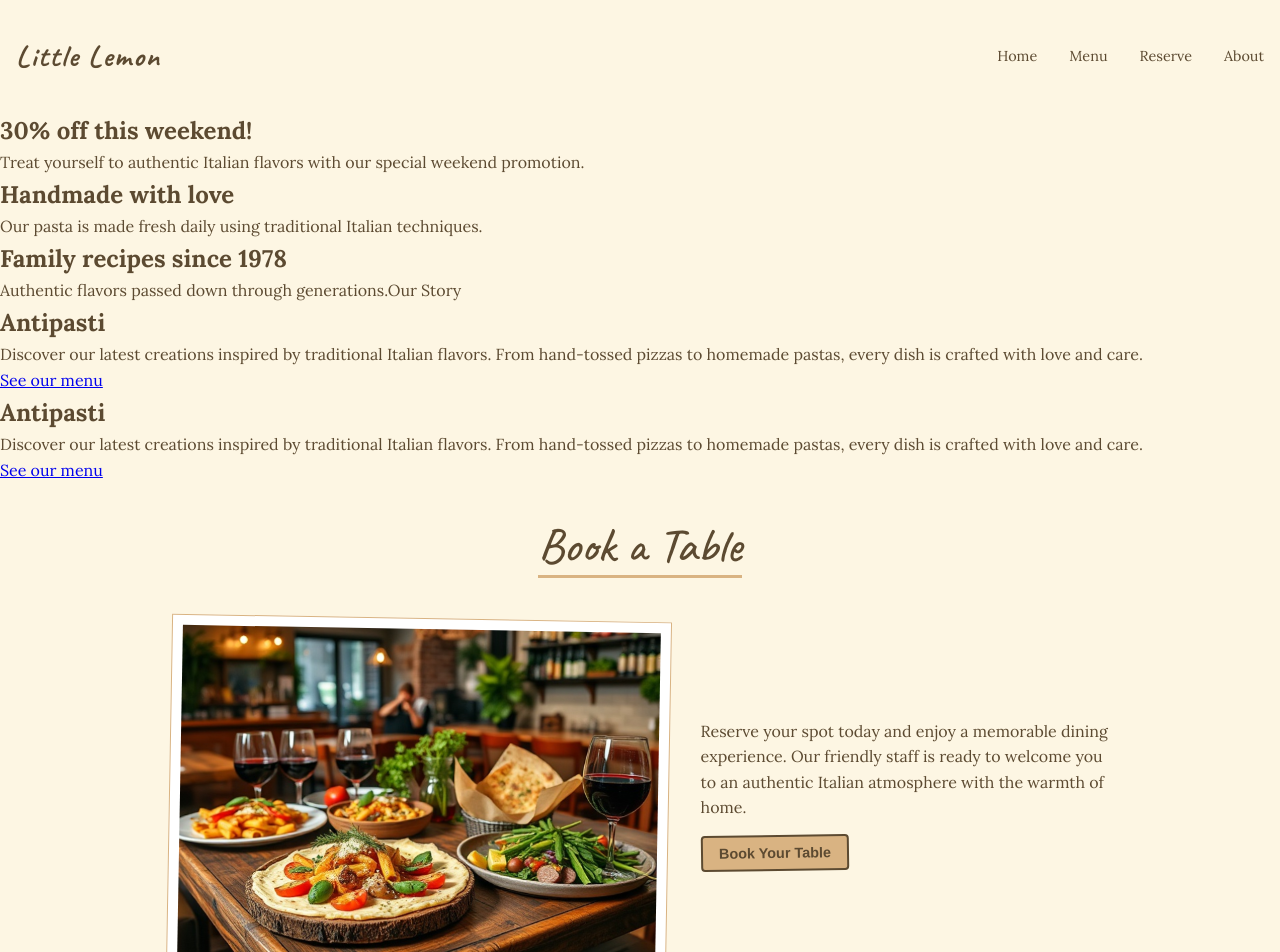
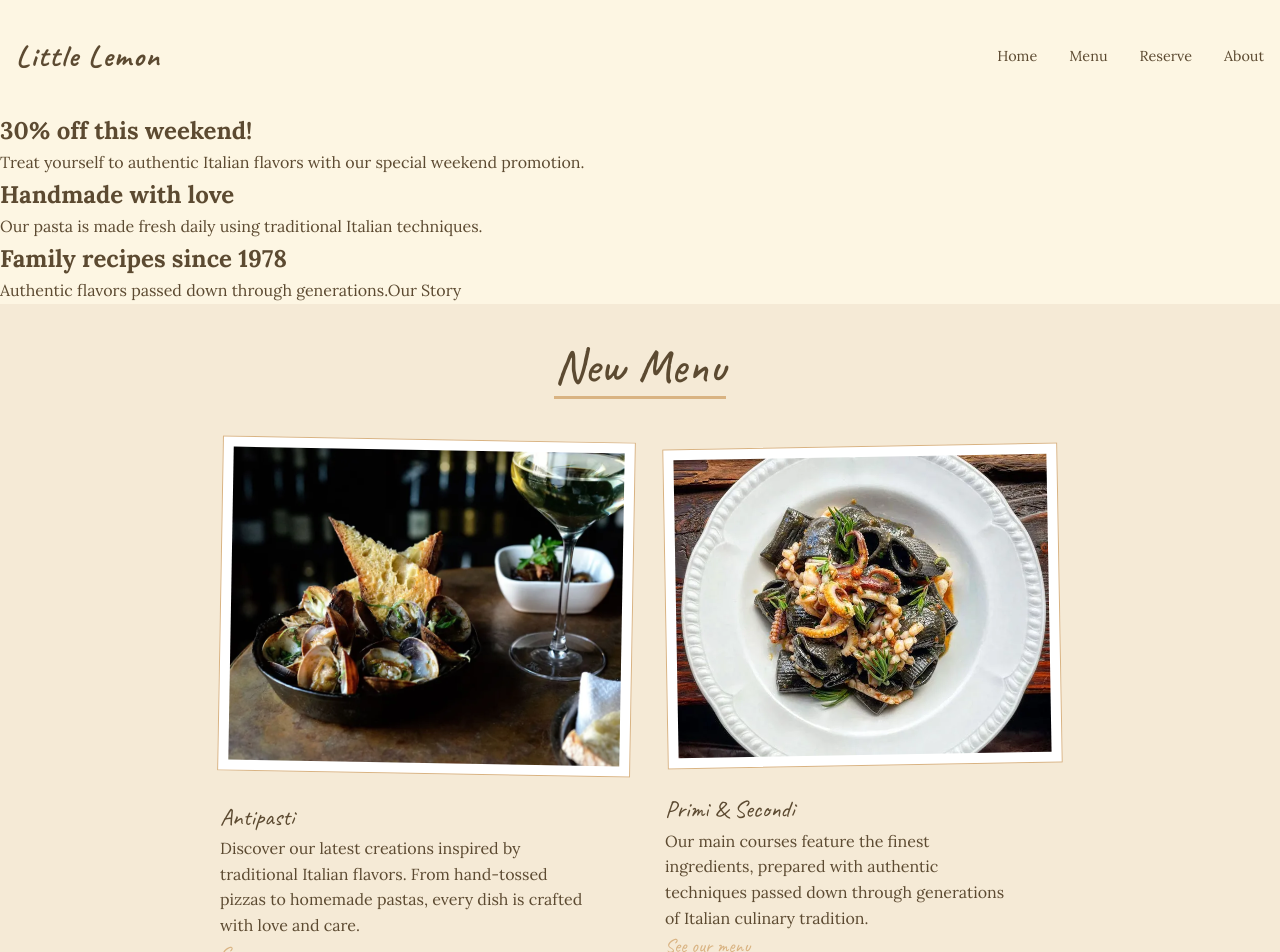
Before and after one commit to simmu/capstone, a React (Create React App) app: page / in a window 1280 px wide. Shown: the top 952 px of the page. Built offline with nearby package versions, Linux system fonts and the light colour scheme.

Commit message:
Implement New Menu component with styling; integrate into App.js and update App.css for new CSS variables and button styles. Adjust footer styles for consistency.

```diff
--- a/src/App.css
+++ b/src/App.css
@@ -2,26 +2,27 @@
   --cursive: "Caveat", cursive;
   --sectionHeader: 500 3em "Caveat", cursive;
   --darkBrown: #5c4a31;
+  --grayBrown: #f5ead6;
   --lightBrown: #d9b382;
 }
 
 .btn {
   display: inline-block;
-    border:2px solid var(--darkBrown);
+  border: 2px solid var(--darkBrown);
   border-radius: 4px;
-    color:var(--darkBrown);
-    background:var(--lightBrown);
+  color: var(--darkBrown);
+  background: var(--lightBrown);
   text-decoration: none;
-    padding:8px 16px;
+  padding: 8px 16px;
   font-weight: 600;
-    font-size:.9rem;
-    transition: all .35s;
+  font-size: 0.9rem;
+  transition: all 0.35s;
   cursor: pointer;
 }
 
-.btn:hover{
-    color:#ffffff;
-    background:var(--darkBrown);
+.btn:hover {
+  color: #ffffff;
+  background: var(--darkBrown);
 }
 
 .section {
@@ -36,18 +37,22 @@
   display: inline-block;
   font: var(--sectionHeader);
   border-bottom: 3px solid var(--lightBrown);
-    margin-bottom: .5em;
+  margin-bottom: 0.5em;
+}
+
+.section-container {
+    background: var(--grayBrown);
 }
 
 .polariod {
   background: #ffffff;
-    padding:10px;
-    border:1px solid var(--lightBrown);
+  padding: 10px;
+  border: 1px solid var(--lightBrown);
   line-height: 0;
   transform: rotate(4deg);
   max-width: 500px;
 }
 
-.polariod img{
+.polariod img {
   max-width: 100%;
 }
--- a/src/App.js
+++ b/src/App.js
@@ -4,6 +4,7 @@ import Footer from './components/footer';
 import CustomerReview from './components/customerReview';
 import BusinessHour from './components/businessHour';
 import Booking from './components/booking';
+import NewMenu from './components/newMenu';
 
 function App() {
   return (
@@ -33,18 +34,9 @@ function App() {
 
           </ul>
       </section>
-      <section id='new-menu'>
-        <div className='highlite'>
-          <h2>Antipasti</h2>
-          <p>Discover our latest creations inspired by traditional Italian flavors. From hand-tossed pizzas to homemade pastas, every dish is crafted with love and care.</p>
-          <a href='#menu'>See our menu</a>
-        </div>
-        <div className='highlite'>
-          <h2>Antipasti</h2>
-          <p>Discover our latest creations inspired by traditional Italian flavors. From hand-tossed pizzas to homemade pastas, every dish is crafted with love and care.</p>
-          <a href='#menu'>See our menu</a>
-        </div>
-      </section>
+      <div className='section-container'>
+        <NewMenu></NewMenu>
+      </div>
       <Booking></Booking>
       <BusinessHour></BusinessHour>
       <CustomerReview></CustomerReview>
--- a/src/components/footer.css
+++ b/src/components/footer.css
@@ -1,5 +1,5 @@
 #main-footer {
-    background-color: #f5ead6;
+    background-color: var(--grayBrown);
     padding: 2rem 1rem;
     border-top: 2px dashed #d9b382;
     display: flex;
--- /dev/null
+++ b/src/components/newMenu.css
@@ -0,0 +1,33 @@
+#new-menu .container {
+    display: flex;
+    align-items: center;
+    justify-content: center;
+    gap: 2em;
+    max-width: 75%;
+    padding:1em 3em;
+}
+
+.highlite h3 {
+    font-family: var(--cursive);
+    font-size:1.5em;
+    font-weight: 400;
+    margin-top:1em;
+}
+
+.highlite p {
+    width:90%;
+}
+
+.highlite a {
+    font-family: var(--cursive);
+    font-size:1.2em;
+    font-weight: 400;
+    color:var(--lightBrown);
+    text-decoration: none;
+    border-bottom: dashed;
+    transition: all 0.35s;
+}
+
+.highlite a:hover{
+    color:var(--darkBrown);
+}
--- /dev/null
+++ b/src/components/newMenu.js
@@ -0,0 +1,34 @@
+import "./newMenu.css";
+import antiPastiImgSrc from "../assets/images/bruscetta.webp";
+import PastaImgSrc from "../assets/images/pasta.webp";
+
+
+function NewMenu() {
+    return (
+        <section id='new-menu' className="section">
+            <header>
+                <h2>New Menu</h2>
+            </header>
+            <div className="container">
+                <div className='highlite'>
+                <div className="polariod" style={{ transform: "rotate(1deg)" }}>
+                        <img alt='Our new menu items' src={antiPastiImgSrc}></img>
+                    </div>
+                    <h3>Antipasti</h3>
+                    <p>Discover our latest creations inspired by traditional Italian flavors. From hand-tossed pizzas to homemade pastas, every dish is crafted with love and care.</p>
+                    <a href='#menu'>See our menu</a>
+                </div>
+                <div className='highlite'>
+                <div className="polariod" style={{ transform: "rotate(-1deg)" }}>
+                        <img alt='Our new menu items' src={PastaImgSrc}></img>
+                    </div>
+                    <h3>Primi & Secondi</h3>
+                    <p>Our main courses feature the finest ingredients, prepared with authentic techniques passed down through generations of Italian culinary tradition.</p>
+                    <a href='#menu'>See our menu</a>
+                </div>
+            </div>
+        </section>
+    );
+}
+
+export default NewMenu;
```
Lines whose indentation alone changed are shown as unchanged.
